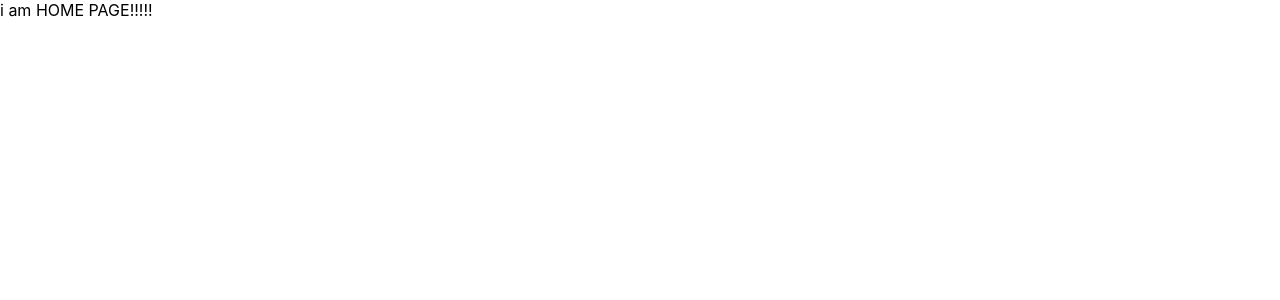
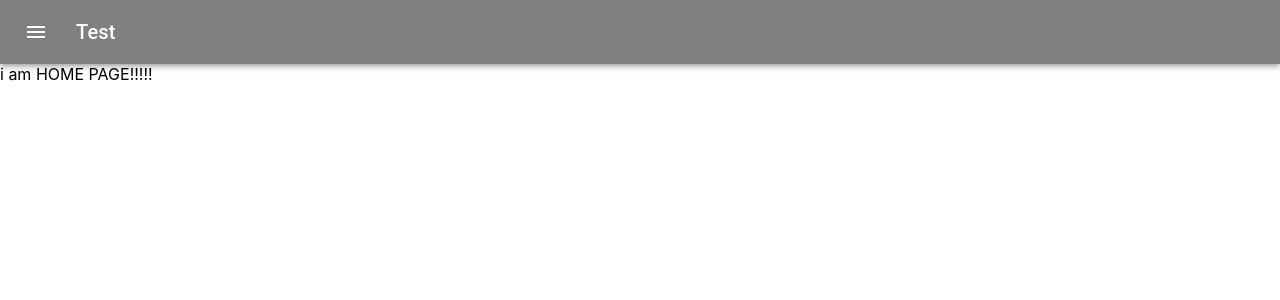
Before and after one commit to fishok11/test, a React (Create React App) app: page / in a window 1280 px wide. Shown: the top 300 px of the page. Built offline with nearby package versions, Linux system fonts and the light colour scheme.

Commit message:
header & side bar

```diff
--- a/src/App.tsx
+++ b/src/App.tsx
@@ -1,15 +1,16 @@
 import { Route, Routes } from "react-router-dom";
 import HomePage from "./components/HomePage";
+import Header from "./components/Header";
 
 
 function App() {
   return (
-    <div >
+    <>
+      <Header/>
       <Routes>
         <Route index element={<HomePage/>}/>
       </Routes>
-
-    </div>
+    </>
   );
 }
 
--- /dev/null
+++ b/src/components/Header.tsx
@@ -0,0 +1,63 @@
+import { useState } from 'react';
+import AppBar from '@mui/material/AppBar';
+import Box from '@mui/material/Box';
+import Toolbar from '@mui/material/Toolbar';
+import Typography from '@mui/material/Typography';
+import IconButton from '@mui/material/IconButton';
+import MenuIcon from '@mui/icons-material/Menu';
+import { Drawer, List, ListItem, ListItemButton, ListItemIcon, ListItemText } from '@mui/material';
+import InfoIcon from '@mui/icons-material/Info';
+import PeopleIcon from '@mui/icons-material/People';
+
+const Header = () => {
+	const [isOpen, setIsOpen] = useState(false)
+
+  return (
+    <Box sx={{ flexGrow: 1 }}>
+      <AppBar position="static" sx={{ bgcolor: "grey" }}>
+				<Toolbar>
+					<IconButton
+						size="large"
+						edge="start"
+						color={"inherit"}
+						aria-label="menu"
+						sx={{ mr: 2 }}
+						onClick={() => setIsOpen(true)}
+					>
+						<MenuIcon />
+					</IconButton>
+					<Typography variant="h6" component="div" sx={{ flexGrow: 1 }}>
+						Test
+					</Typography>
+				</Toolbar>
+      </AppBar>
+
+			<Drawer
+				anchor={'left'}
+				open={isOpen}
+				onClose={() => setIsOpen(false)}
+				PaperProps={{
+					sx: {
+						bgcolor: 'grey'
+					}
+				}}
+			>
+				<List>
+					{['Students', 'About us'].map((text) => (
+						<ListItem key={text} sx={{ color: 'white'}}>
+							<ListItemButton>
+								<ListItemIcon sx={{ color: 'white'}}>
+									{text === 'About us' ? <InfoIcon/> : ''}
+									{text === 'Students' ? <PeopleIcon/> : ''}
+								</ListItemIcon>
+								<ListItemText primary={text} />
+							</ListItemButton>
+						</ListItem>
+					))}
+				</List>
+			</Drawer>
+    </Box>
+  )
+}
+
+export default Header;
```
